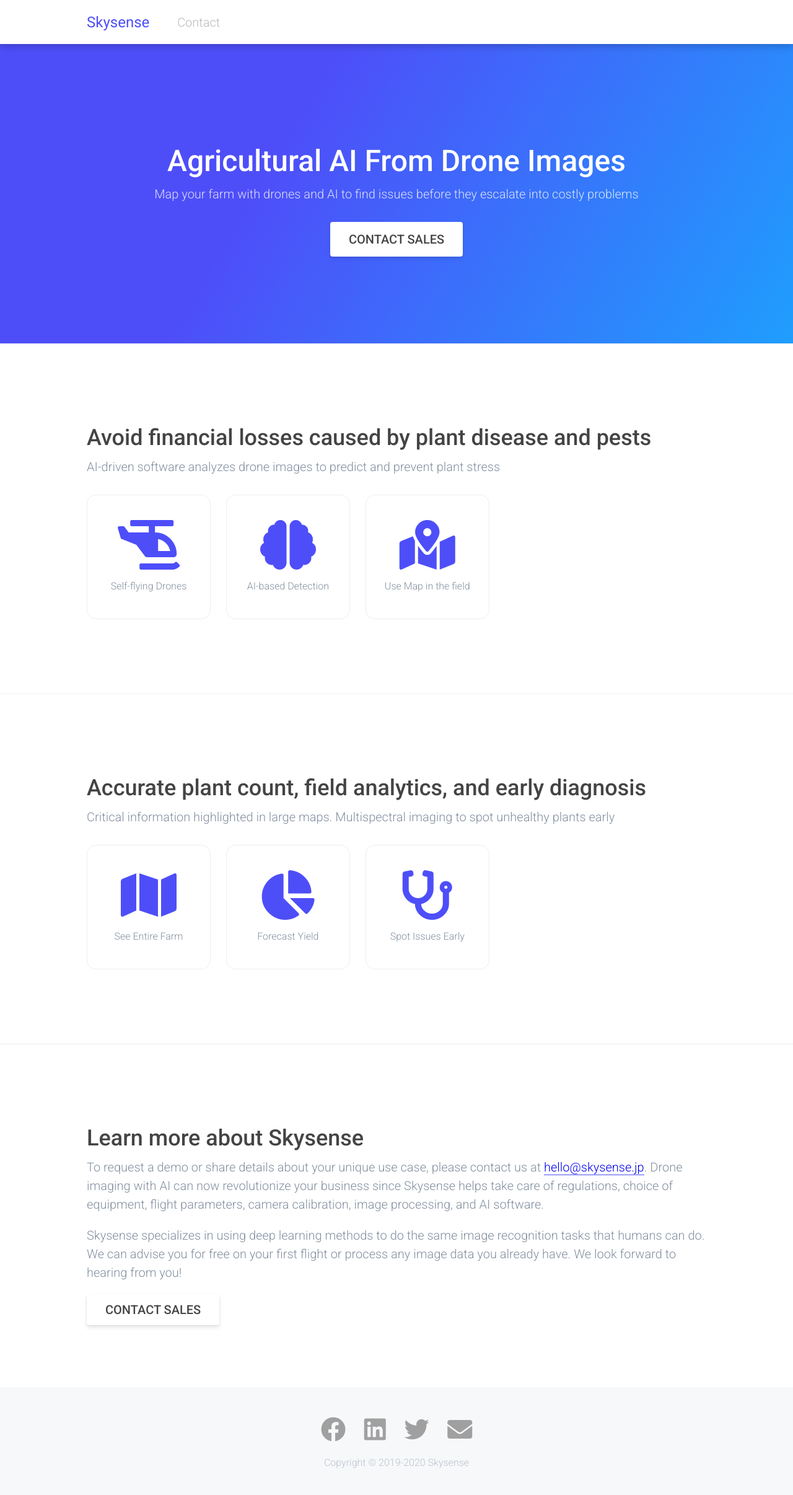
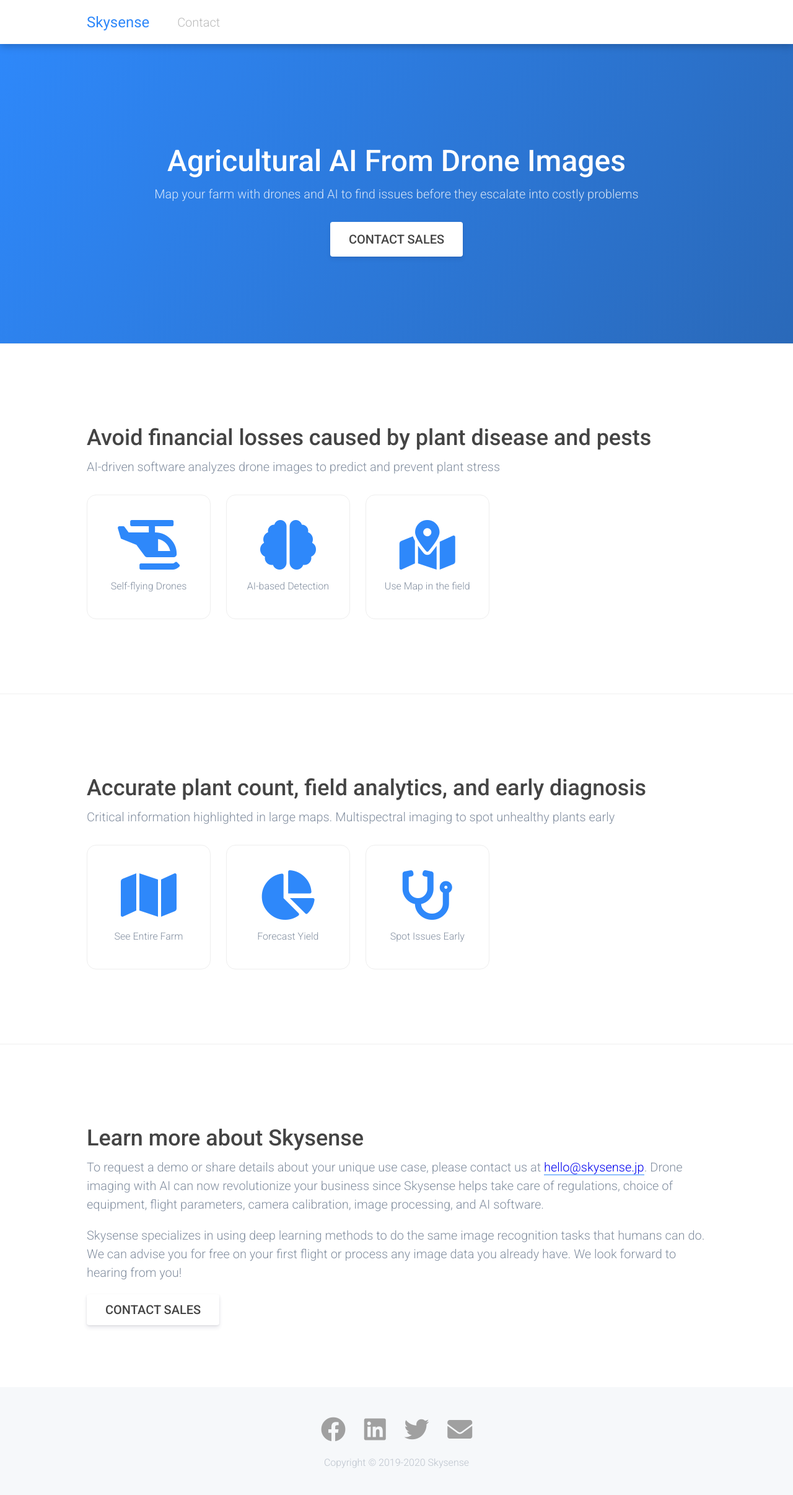
Before and after one commit to skysense/skysense-website, a Jekyll site: the page built from index.html, in a window 1280 px wide. Shown: the whole page at 62% size. Built offline with Jekyll 4.4.1, drawn with Linux system fonts in a browser that asks for light colours; nearby versions of some CDN libraries.

Commit message:
Updating hero gradient

```diff
--- a/_sass/base.scss
+++ b/_sass/base.scss
@@ -1,5 +1,5 @@
 
-$theme: #4e4ef9;
+$theme: #2e88fa;
 
 html {
   font-family: "Roboto", "arial", sans-serif;
--- a/_sass/index.scss
+++ b/_sass/index.scss
@@ -1,7 +1,8 @@
 main > .index {
 
   .hero {
-    background: linear-gradient(120deg, #4e4ef9 35%, #1f9efd 100%);
+    // https://cssgradient.io/
+    background: linear-gradient(120deg, $theme 0%, #2a69b9 100%);
     text-align: center;
     padding: 120px 0;
 
```
